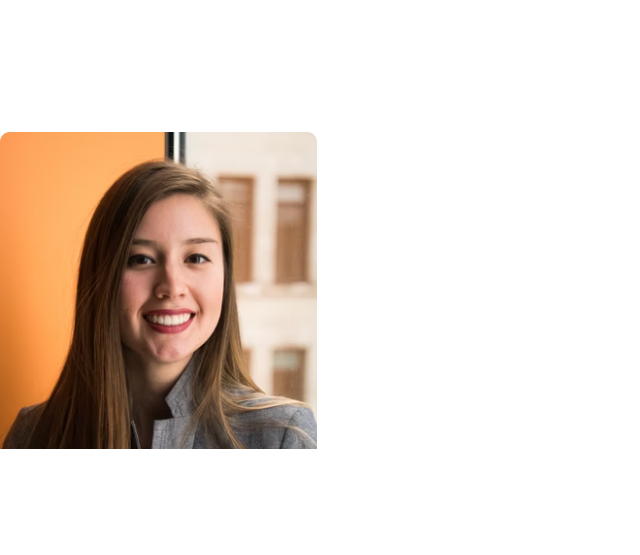
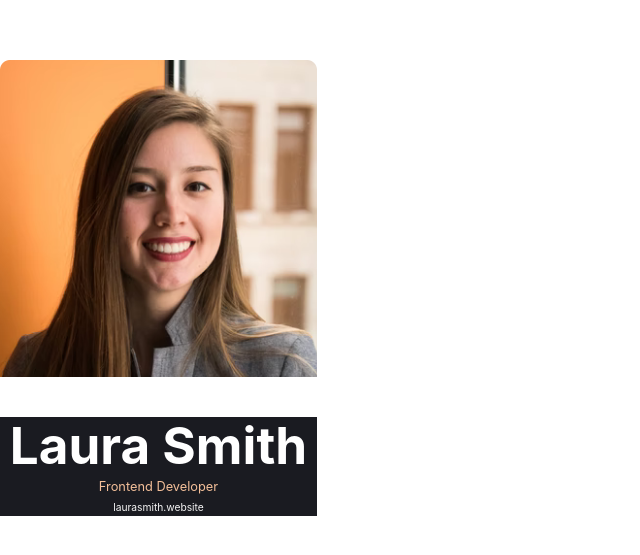
Before and after one commit to stylish-pawmy/react-business-card, a React (Vite) app: page / in a window 1280 px wide. Shown: the part 107-662 px from the top of the page, without its empty margins (0-640 px from the left). Built offline with nearby package versions, Linux system fonts and the light colour scheme.

Commit message:
Add main section with headlines

```diff
--- a/src/App.css
+++ b/src/App.css
@@ -14,29 +14,39 @@ body > * {
   font-family: "Inter", sans-serif;
 }
 
+.main-content {
+  background-color: var(--grey-beta);
+}
+
 .full-name {
   font-size: 25;
   font-weight: bold;
   text-align: center;
   vertical-align: top;
   color: white;
+  margin-bottom: 3px;
+  padding: 0;
 }
 
 .occupation, .website-link {
   font-weight: normal;
   text-align: center;
   vertical-align: top;
+  padding: 0;
 }
 
 .occupation {
   font-size: 12.8px;
   color: var(--accent-peach);
+  margin-top: 3px;
+  margin-bottom: 4.4px;
 }
 
 .website-link {
   font-size: 10.24px;
   line-height: 150%;
   color: var(--dim-white-alpha);
+  margin-top: 4.4px;
 }
 
 .details-headline, .details-body {
--- a/src/components/Card.jsx
+++ b/src/components/Card.jsx
@@ -1,11 +1,13 @@
 import React from "react";
 import "../App.css";
 import { Photo } from "./Photo.jsx";
+import { Main } from "./Main.jsx";
 
 export function Card() {
     return (
         <>
             <Photo />
+            <Main />
         </>
     );
 }
--- /dev/null
+++ b/src/components/Main.jsx
@@ -0,0 +1,14 @@
+import React from "react";
+import "../App.css";
+
+export function Main() {
+    return (
+        <div className="main-content">
+            <h1 className="full-name">Laura Smith</h1>
+            <h4 className="occupation">Frontend Developer</h4>
+            <p className="website-link">laurasmith.website</p>
+        </div>
+    );
+}
+
+export default Main
```
